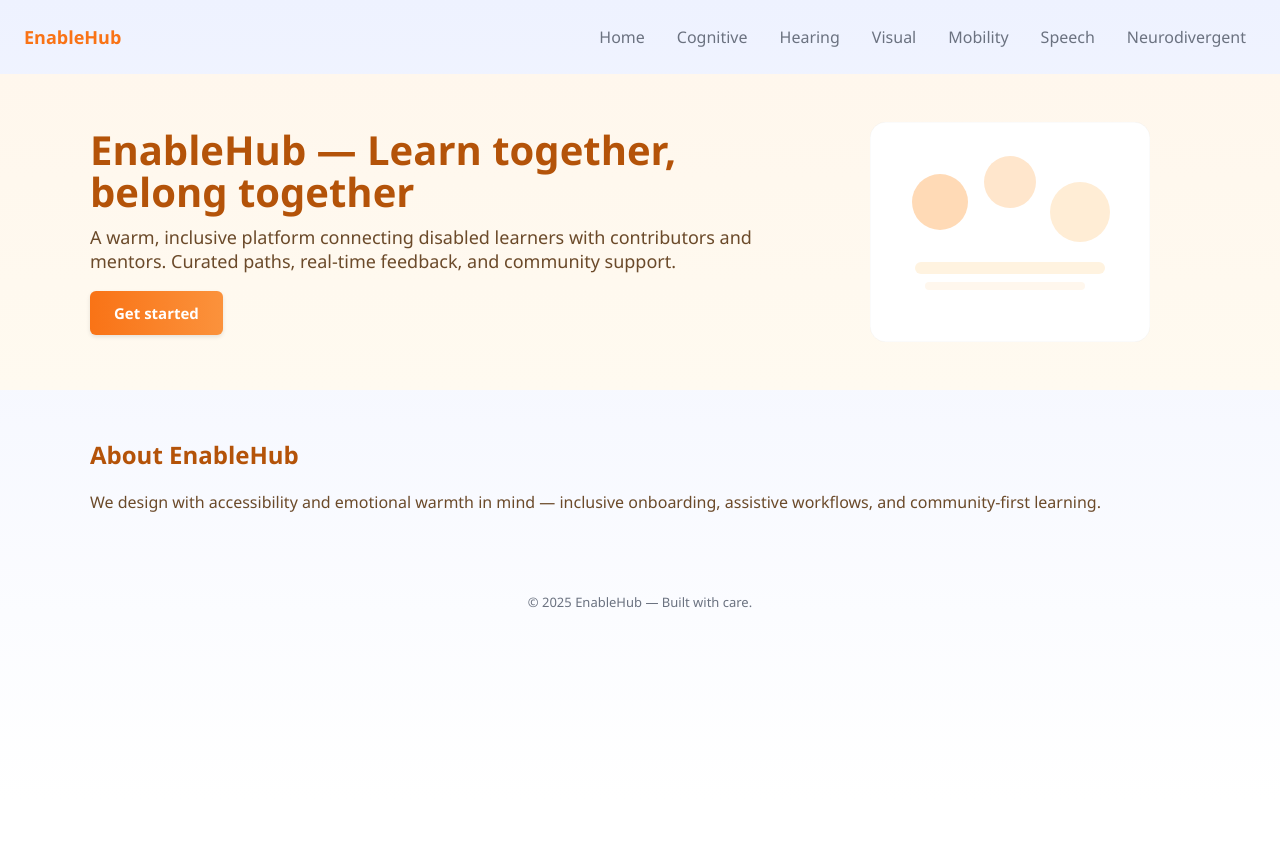
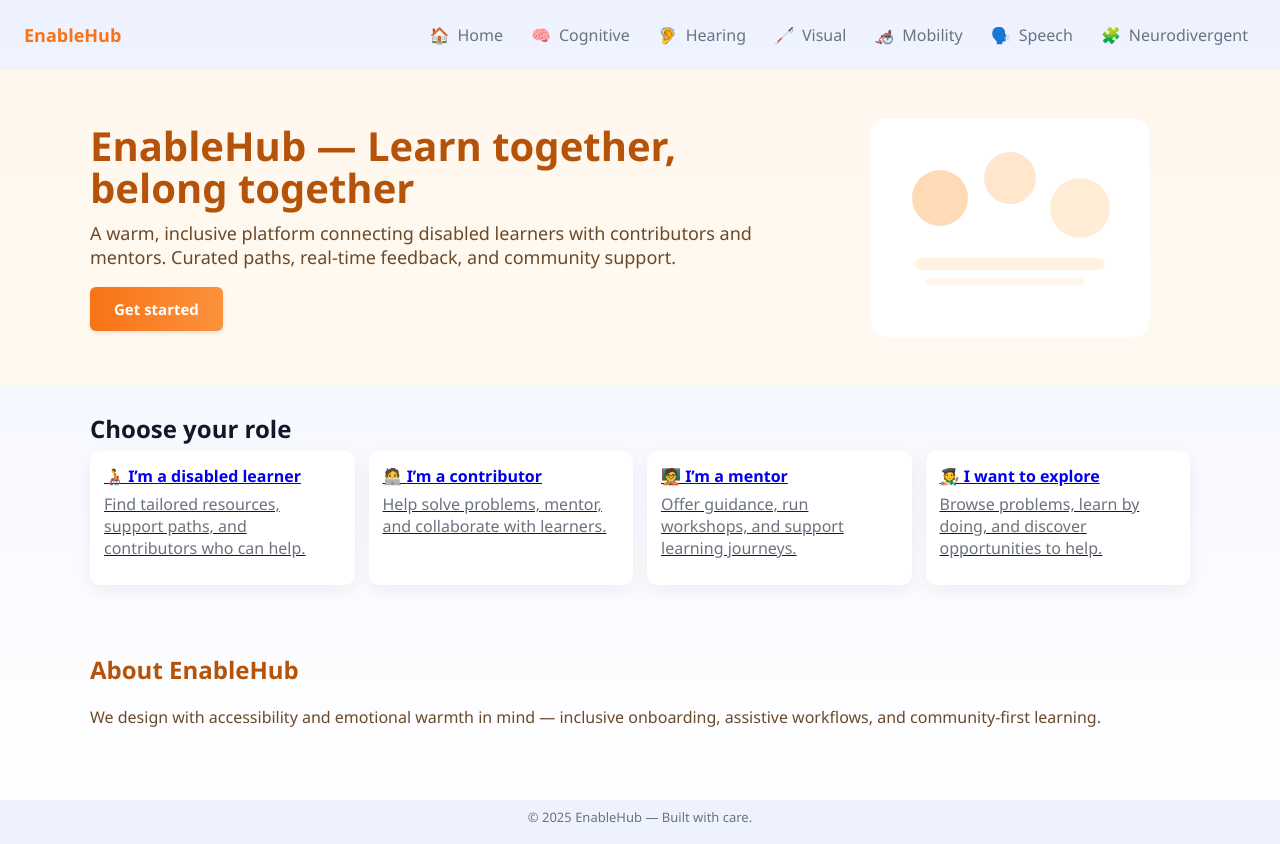
Before and after one commit to Vaish123-M/SolveTogether-platform, a React (Create React App) app in the folder EnableHub/client/: page / in a window 1280 px wide. Before the commit the page ends 800 px from the top, so only its background shows below. Built offline with nearby package versions, Linux system fonts and the light colour scheme.

Commit message:
feat(client): role onboarding cards, onboarding pages, navbar emojis

```diff
--- a/EnableHub/client/src/App.js
+++ b/EnableHub/client/src/App.js
@@ -9,6 +9,10 @@ import Visual from './pages/Visual'
 import Mobility from './pages/Mobility'
 import Speech from './pages/Speech'
 import Neurodivergent from './pages/Neurodivergent'
+import Learner from './pages/onboarding/Learner'
+import Contributor from './pages/onboarding/Contributor'
+import Mentor from './pages/onboarding/Mentor'
+import Explore from './pages/onboarding/Explore'
 
 export default function App() {
   return (
@@ -22,6 +26,10 @@ export default function App() {
         <Route path="/mobility" element={<Mobility />} />
         <Route path="/speech" element={<Speech />} />
         <Route path="/neurodivergent" element={<Neurodivergent />} />
+  <Route path="/onboarding/learner" element={<Learner />} />
+  <Route path="/onboarding/contributor" element={<Contributor />} />
+  <Route path="/onboarding/mentor" element={<Mentor />} />
+  <Route path="/onboarding/explore" element={<Explore />} />
       </Routes>
     </BrowserRouter>
   )
--- a/EnableHub/client/src/components/Navbar.js
+++ b/EnableHub/client/src/components/Navbar.js
@@ -4,13 +4,13 @@ import { NavLink, useLocation } from 'react-router-dom'
 export default function Navbar() {
   const location = useLocation()
   const links = [
-    { to: '/', label: 'Home' },
-    { to: '/cognitive', label: 'Cognitive' },
-    { to: '/hearing', label: 'Hearing' },
-    { to: '/visual', label: 'Visual' },
-    { to: '/mobility', label: 'Mobility' },
-    { to: '/speech', label: 'Speech' },
-    { to: '/neurodivergent', label: 'Neurodivergent' },
+    { to: '/', label: 'Home', emoji: '🏠' },
+    { to: '/cognitive', label: 'Cognitive', emoji: '🧠' },
+    { to: '/hearing', label: 'Hearing', emoji: '🦻' },
+    { to: '/visual', label: 'Visual', emoji: '🦯' },
+    { to: '/mobility', label: 'Mobility', emoji: '🦽' },
+    { to: '/speech', label: 'Speech', emoji: '🗣️' },
+    { to: '/neurodivergent', label: 'Neurodivergent', emoji: '🧩' },
   ]
 
   return (
@@ -22,8 +22,10 @@ export default function Navbar() {
             key={l.to}
             to={l.to}
             className={({isActive}) => isActive ? 'nav-link active' : 'nav-link'}
+            style={{display:'inline-flex', alignItems:'center', gap:8, padding:'6px 8px', borderRadius:8}}
           >
-            {l.label}
+            <span aria-hidden="true">{l.emoji}</span>
+            <span>{l.label}</span>
           </NavLink>
         ))}
       </div>
--- a/EnableHub/client/src/pages/Landing.js
+++ b/EnableHub/client/src/pages/Landing.js
@@ -30,6 +30,31 @@ export default function Landing() {
         </div>
       </section>
 
+      {/* Role-based onboarding cards */}
+      <section id="roles" style={{padding:'20px 16px'}}>
+        <div style={{maxWidth:1100, margin:'0 auto'}}>
+          <h2 style={{margin:'6px 0'}}>Choose your role</h2>
+          <div className="card-grid">
+            <a className="problem-card" href="/onboarding/learner" aria-label="I am a disabled learner">
+              <h4>🧑‍🦽 I’m a disabled learner</h4>
+              <p>Find tailored resources, support paths, and contributors who can help.</p>
+            </a>
+            <a className="problem-card" href="/onboarding/contributor" aria-label="I am a contributor">
+              <h4>🧑‍💻 I’m a contributor</h4>
+              <p>Help solve problems, mentor, and collaborate with learners.</p>
+            </a>
+            <a className="problem-card" href="/onboarding/mentor" aria-label="I am a mentor">
+              <h4>🧑‍🏫 I’m a mentor</h4>
+              <p>Offer guidance, run workshops, and support learning journeys.</p>
+            </a>
+            <a className="problem-card" href="/onboarding/explore" aria-label="I want to explore">
+              <h4>🧑‍🎨 I want to explore</h4>
+              <p>Browse problems, learn by doing, and discover opportunities to help.</p>
+            </a>
+          </div>
+        </div>
+      </section>
+
       <section id="about" style={{padding:'28px 16px'}}>
         <div style={{maxWidth:1100, margin:'0 auto'}}>
           <h2 style={{color:'#b45309'}}>About EnableHub</h2>
--- /dev/null
+++ b/EnableHub/client/src/pages/onboarding/Contributor.js
@@ -0,0 +1,23 @@
+import React from 'react'
+
+export default function Contributor(){
+  return (
+    <main className="page">
+      <section className="page-hero">
+        <div className="hero-text">
+          <h2 className="hero-title">🧑‍💻 Welcome, contributor</h2>
+          <p className="hero-lead">Share your skills, find problems that match your expertise, and collaborate with learners.</p>
+        </div>
+        <div className="page-illustration theme-cognitive" aria-hidden>🧑‍💻</div>
+      </section>
+
+      <div style={{maxWidth:800, margin:'18px auto'}}>
+        <p>Quick start: pick topics you can help with and set your availability.</p>
+        <div style={{display:'flex', gap:8, marginTop:12}}>
+          <button className="btn btn-primary">Create profile</button>
+          <button className="btn btn-secondary">Browse problems</button>
+        </div>
+      </div>
+    </main>
+  )
+}
--- /dev/null
+++ b/EnableHub/client/src/pages/onboarding/Explore.js
@@ -0,0 +1,23 @@
+import React from 'react'
+
+export default function Explore(){
+  return (
+    <main className="page">
+      <section className="page-hero">
+        <div className="hero-text">
+          <h2 className="hero-title">🧑‍🎨 Explore</h2>
+          <p className="hero-lead">Browse problems, learn by example, and find areas where you can contribute or learn.</p>
+        </div>
+        <div className="page-illustration theme-neuro" aria-hidden>🧑‍🎨</div>
+      </section>
+
+      <div style={{maxWidth:800, margin:'18px auto'}}>
+        <p>Quick start: explore recent problems and featured contributors.</p>
+        <div style={{display:'flex', gap:8, marginTop:12}}>
+          <button className="btn btn-primary">Start exploring</button>
+          <button className="btn btn-secondary">See contributors</button>
+        </div>
+      </div>
+    </main>
+  )
+}
--- /dev/null
+++ b/EnableHub/client/src/pages/onboarding/Learner.js
@@ -0,0 +1,23 @@
+import React from 'react'
+
+export default function Learner(){
+  return (
+    <main className="page">
+      <section className="page-hero">
+        <div className="hero-text">
+          <h2 className="hero-title">🧑‍🦽 Welcome, learner</h2>
+          <p className="hero-lead">Tell us a bit about your goals and the types of help you need. We'll match you with resources and contributors.</p>
+        </div>
+        <div className="page-illustration theme-mobility" aria-hidden>🧑‍🦽</div>
+      </section>
+
+      <div style={{maxWidth:800, margin:'18px auto'}}>
+        <p>Quick start: choose one area to begin — Cognitive, Hearing, Visual, Mobility, Speech, or Neurodivergent support.</p>
+        <div style={{display:'flex', gap:8, marginTop:12}}>
+          <button className="btn btn-primary">Start onboarding</button>
+          <button className="btn btn-secondary">Maybe later</button>
+        </div>
+      </div>
+    </main>
+  )
+}
--- /dev/null
+++ b/EnableHub/client/src/pages/onboarding/Mentor.js
@@ -0,0 +1,23 @@
+import React from 'react'
+
+export default function Mentor(){
+  return (
+    <main className="page">
+      <section className="page-hero">
+        <div className="hero-text">
+          <h2 className="hero-title">🧑‍🏫 Welcome, mentor</h2>
+          <p className="hero-lead">Create workshops, mentor learners, and help scale community knowledge with structured sessions.</p>
+        </div>
+        <div className="page-illustration theme-cognitive" aria-hidden>🧑‍🏫</div>
+      </section>
+
+      <div style={{maxWidth:800, margin:'18px auto'}}>
+        <p>Quick start: create your first session or join a mentorship cohort.</p>
+        <div style={{display:'flex', gap:8, marginTop:12}}>
+          <button className="btn btn-primary">Create session</button>
+          <button className="btn btn-secondary">Find mentees</button>
+        </div>
+      </div>
+    </main>
+  )
+}
```
Also changed, not shown: 8 other files (tests, documents, lock files or other folders).
